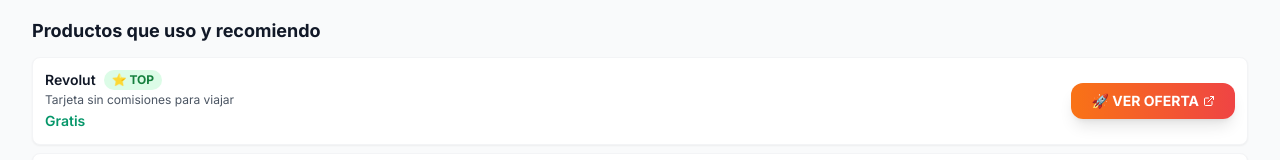
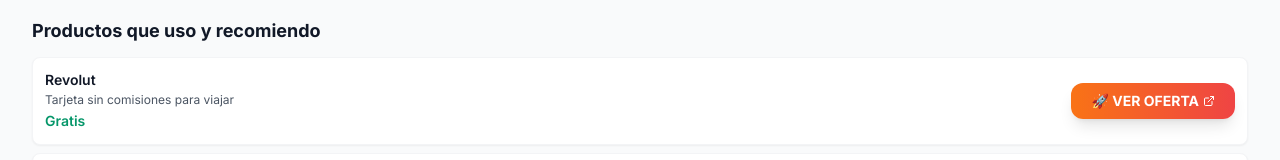
Before and after one commit to paredeswebs17/viajamejor, a React (Vite) app: page / in a window 1280 px wide. Shown: the part 873-1033 px from the top of the page. Built offline with nearby package versions, Linux system fonts and the light colour scheme.

Commit message:
Remove TOP badge from Revolut product

```diff
--- a/src/components/Recommendations.tsx
+++ b/src/components/Recommendations.tsx
@@ -99,11 +99,6 @@ const Recommendations = () => {
                 <div className="flex-1">
                   <div className="flex items-center space-x-2">
                     <h4 className="font-semibold text-gray-900 text-sm">{product.name}</h4>
-                    {index === 0 && (
-                      <span className="bg-green-100 text-green-700 px-2 py-0.5 rounded-full text-xs font-bold">
-                        ⭐ TOP
-                      </span>
-                    )}
                   </div>
                   <p className="text-xs text-gray-600 mt-0.5">{product.description}</p>
                   <span className="text-sm font-semibold text-emerald-600">{product.price}</span>
```
